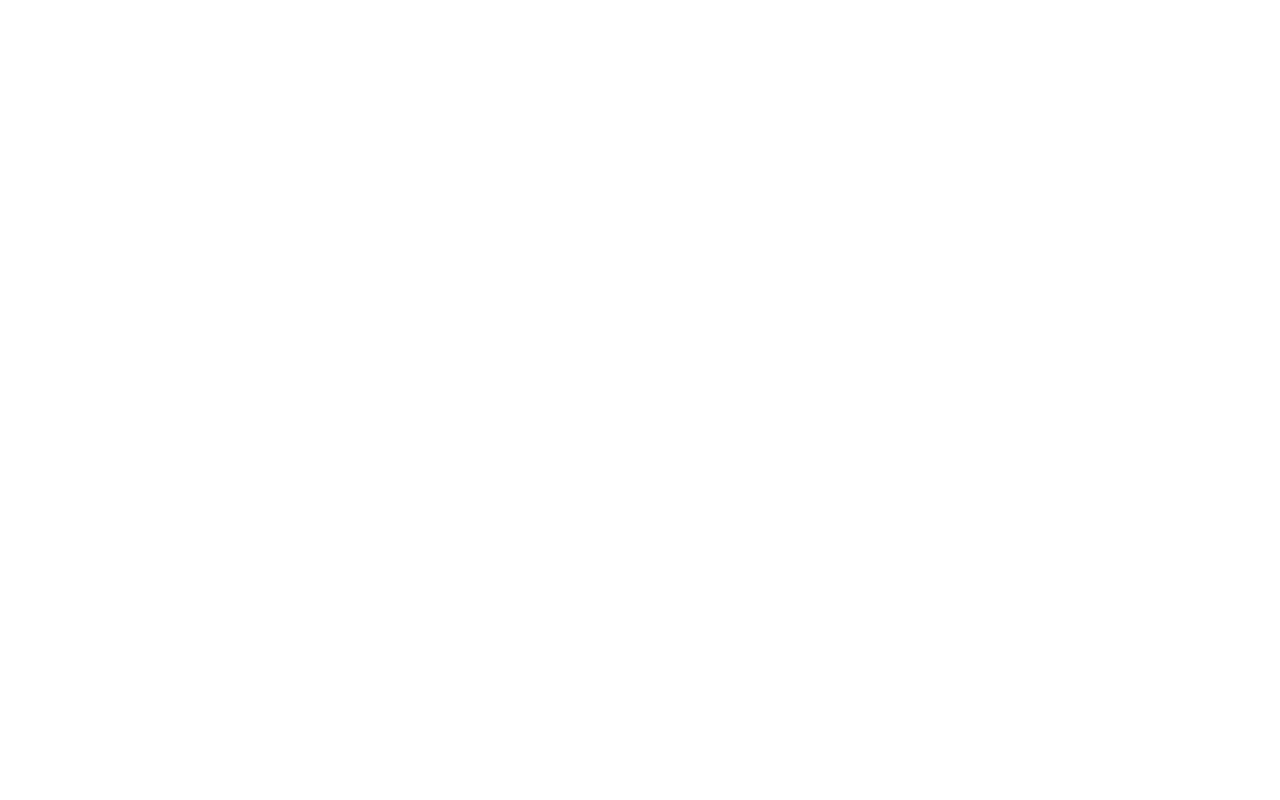
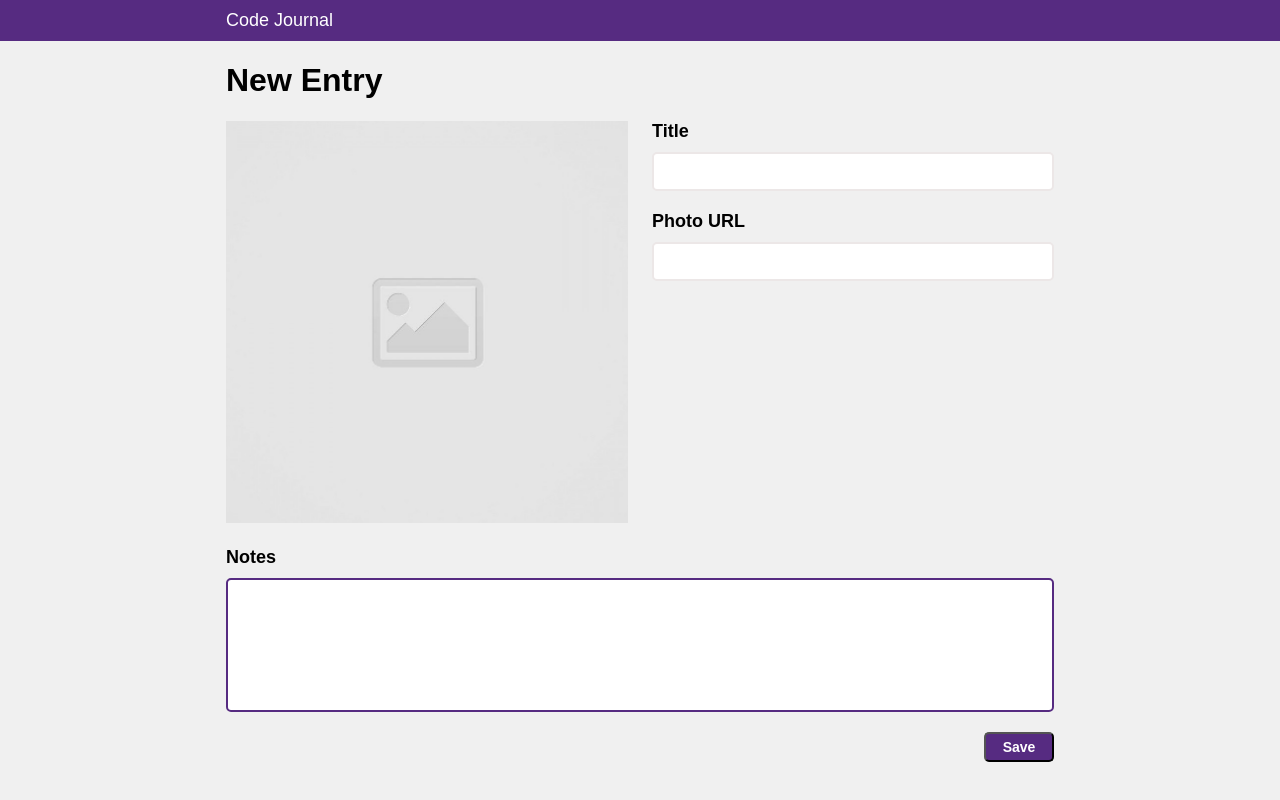
Before and after one commit to codewithbingle/code-journal, a website: page index.html in a window 1280 px wide. Drawn offline with nearby package versions, Linux system fonts and the light colour scheme; a web font is replaced by a local one.

Commit message:
User-Can-Create-An-Entry #1 - HTML and CSS Layout

```diff
--- a/css/styles.css
+++ b/css/styles.css
@@ -0,0 +1,84 @@
+body {
+  background-color: rgb(240 240 240);
+}
+
+label,
+button {
+  font-family: "Proza Libre", sans-serif;
+  font-weight: 900;
+}
+
+label {
+  font-size: 18px;
+}
+
+h1 {
+  font-family: "Proza Libre", sans-serif;
+}
+
+input,
+textarea {
+  font-family: "Open Sans", sans-serif;
+  font-size: 14px;
+  padding: 8px;
+  border-radius: 5px;
+}
+
+input {
+  border-color: rgb(236, 231, 231);
+  border-style: solid;
+}
+
+img {
+  width: 100%;
+}
+
+header {
+  font-family: "Proza Libre", sans-serif;
+  font-size: 18px;
+  background-color: #562b81;
+  color: white;
+  padding: 10px 0;
+}
+
+textarea {
+  resize: none;
+  border-width: 2px;
+  border-color: #562b81;
+}
+
+label,
+input,
+textarea {
+  display: block;
+  width: 100%;
+}
+
+button {
+  background-color: #562b81;
+  color: white;
+  border-radius: 5px;
+  width: 70px;
+  padding: 5px;
+  font-size: 14px;
+}
+
+button:hover {
+  background-color: rgb(166, 108, 224);
+}
+
+button:focus {
+  outline: none;
+}
+
+.entry-form-actions {
+  text-align: right;
+}
+
+.margin-bottom-10 {
+  margin-bottom: 10px;
+}
+
+.margin-bottom-20 {
+  margin-bottom: 20px;
+}
--- a/index.html
+++ b/index.html
@@ -13,11 +13,70 @@
   <link rel="stylesheet" href="css/reset.css">
   <link rel="stylesheet" href="css/layout.css">
   <link rel="stylesheet" href="css/styles.css">
+  <link rel="preconnect" href="https://fonts.googleapis.com">
+  <link rel="preconnect" href="https://fonts.gstatic.com" crossorigin>
+  <link href="https://fonts.googleapis.com/css2?family=Open+Sans&family=Proza+Libre&display=swap" rel="stylesheet">
 </head>
 <body>
   <header>
+    <div class="container">
+      <div class="row">
+        <div class="column-full">
+          Code Journal
+        </div>
+      </div>
+    </div>
   </header>
   <main>
+    <div data-view="entry-form">
+      <form id="entry-form"><div id="view-container" class="container">
+        <div class="row">
+          <div class="column-full">
+            <h1 id="entry-heading">New Entry</h1>
+          </div>
+        </div>
+        <div class="row">
+          <div class="column-half margin-bottom-20">
+            <img src="images/placeholder-image-square.jpg" class="entry-photo border-radius pad-1-right">
+          </div>
+
+          <div class="column-half">
+            <label class="margin-bottom-10" for="entry-title">Title
+            </label>
+            <input
+              class="margin-bottom-20"
+              required
+              id="entry-title"
+              name="entry-title"
+              type="text">
+
+            <label class="margin-bottom-10" for="photoUrl">Photo URL
+            </label>
+            <input
+              class="margin-bottom-20"
+              required
+              id="photoUrl"
+              name="photoUrl"
+              type="url">
+          </div>
+        </div>
+        <div class="row">
+          <div class="column-full">
+            <label class="margin-bottom-10" for="entry-notes">Notes</label>
+            <textarea
+              class="margin-bottom-20"
+              required
+              id="entry-notes"
+              name="entry-notes"
+              rows="6">
+            </textarea>
+            <div class="entry-form-actions">
+              <button class="margin-bottom-20 type=" submit">Save</button>
+            </div>
+          </div>
+        </div>
+      </form>
+        </div>
   </main>
   <script src="js/data.js"></script>
   <script src="js/main.js"></script>
```
